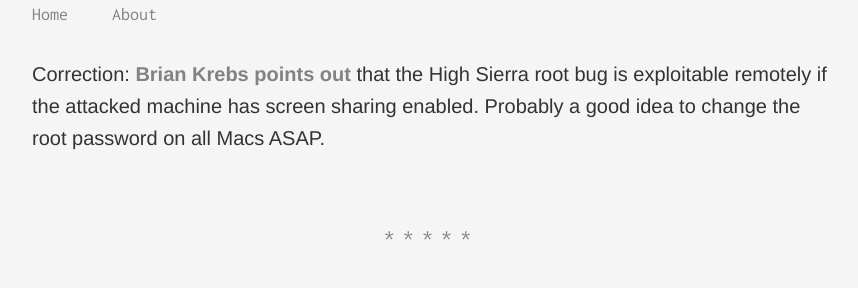
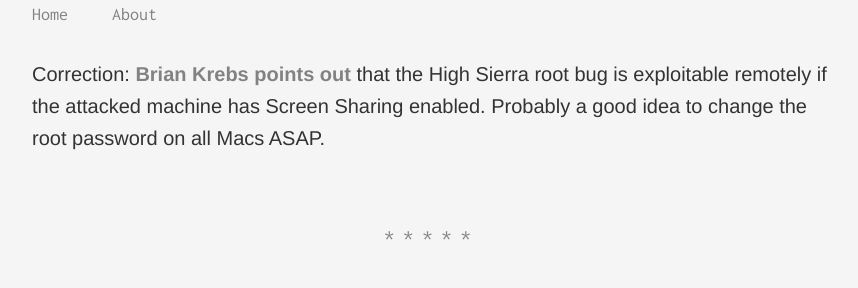
Before and after one commit to jbwhaley/jbwhaley.github.io, a Jekyll site: the page built from _posts/2017-11-28-correction-brian-krebs.md, in a window 1280 px wide. Shown: the part 159-447 px from the top of the page, without its empty margins (208-1066 px from the left). Built offline with Jekyll 4.4.1, drawn with Linux system fonts in a browser that asks for light colours.

Commit message:
Mirroring from Micro.blog.

```diff
--- a/_posts/2017-11-28-correction-brian-krebs.md
+++ b/_posts/2017-11-28-correction-brian-krebs.md
@@ -4,4 +4,4 @@ microblog: true
 date: 2017-11-28 14:57 -0800
 guid: http://jbwhaley.micro.blog/2017/11/28/correction-brian-krebs.html
 ---
-Correction: [Brian Krebs points out](https://krebsonsecurity.com/2017/11/macos-high-sierra-users-change-root-password-now/) that the High Sierra root bug is exploitable remotely if the attacked machine has screen sharing enabled. Probably a good idea to change the root password on all Macs ASAP.
+Correction: [Brian Krebs points out](https://krebsonsecurity.com/2017/11/macos-high-sierra-users-change-root-password-now/) that the High Sierra root bug is exploitable remotely if the attacked machine has Screen Sharing enabled. Probably a good idea to change the root password on all Macs ASAP.
```
